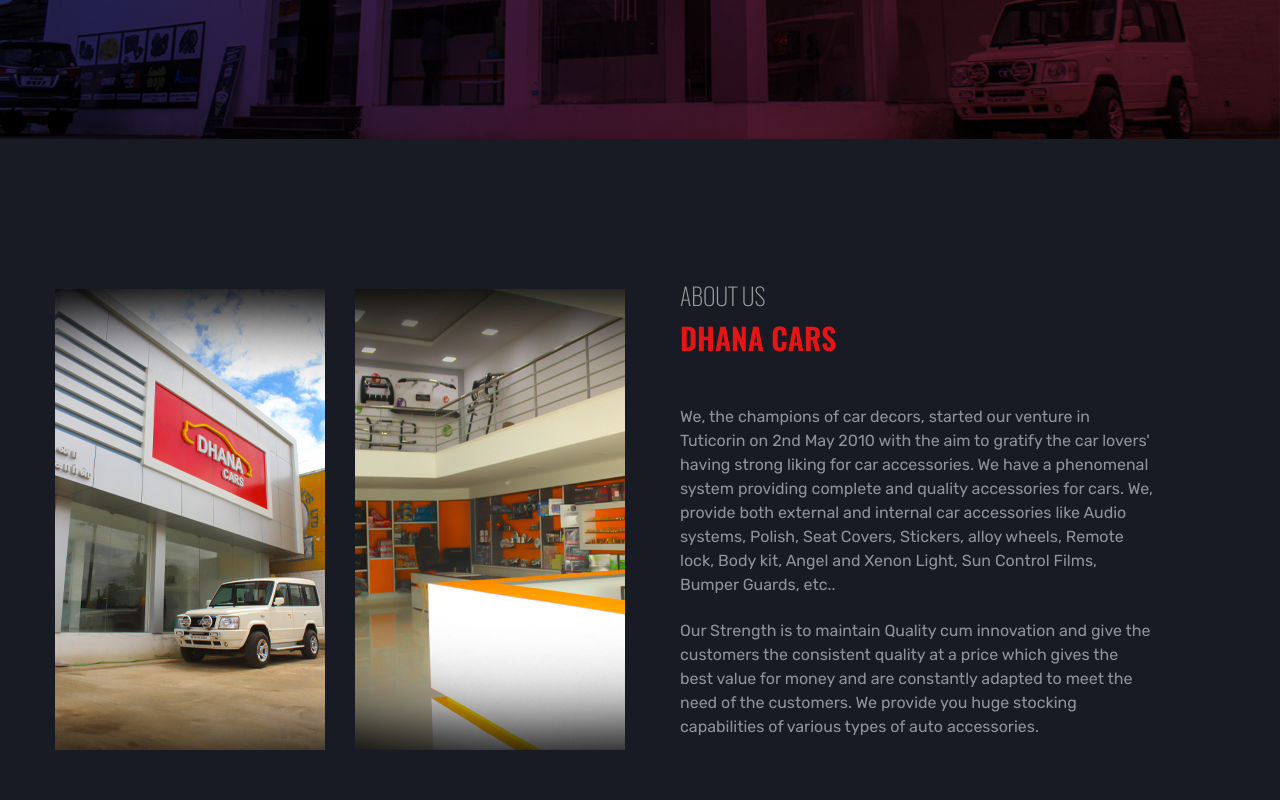
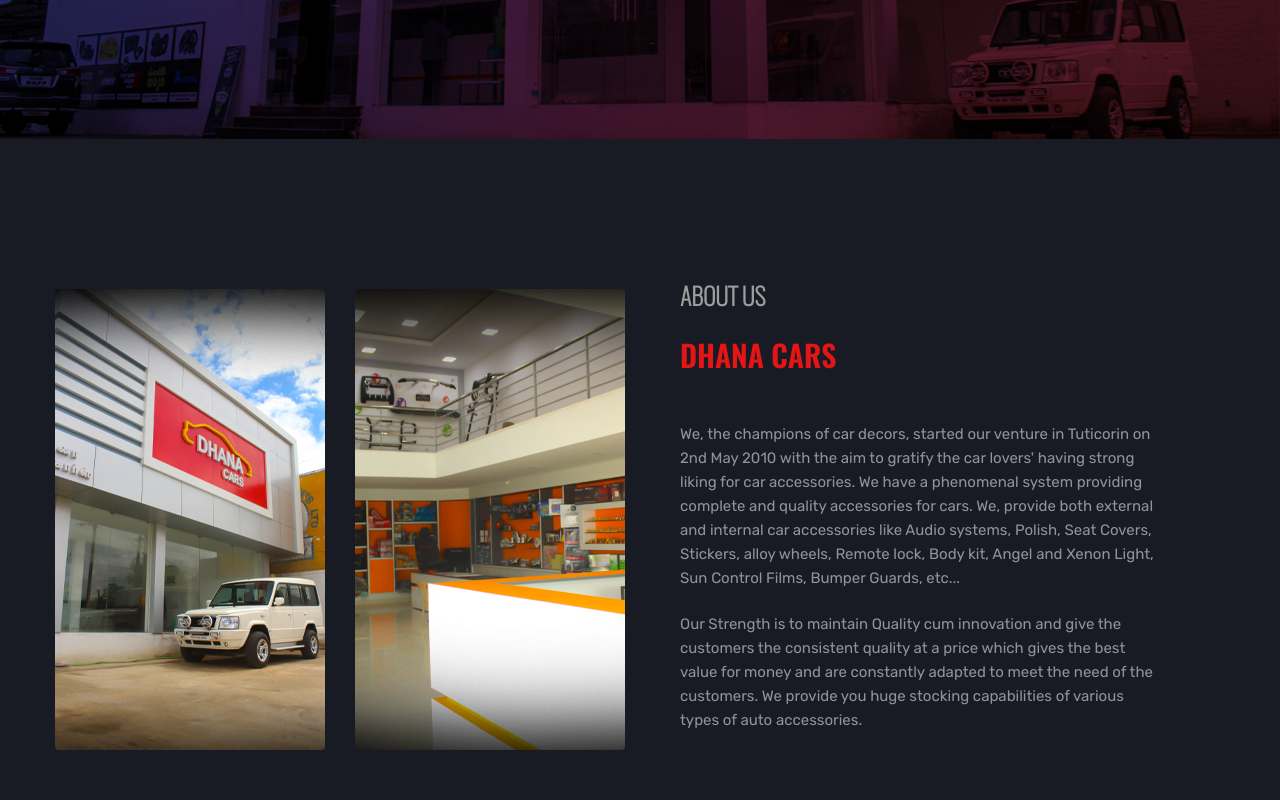
Before and after one commit to Digisailors/DhanaCar, a plain HTML site: page public/about.html in a window 1280 px wide. Shown: the part 460-1260 px from the top of the page. Drawn offline with Linux system fonts and the light colour scheme.

Commit message:
about page corrections

```diff
--- a/public/about.html
+++ b/public/about.html
@@ -127,7 +127,39 @@
 		</div>
 		<!-- Breadcrumb Area End -->
         <!-- About Light Area Start -->
-        <div class="about area ptb-150 bg-dark">
+        <div class="about-area ptb-150 bg-dark">
+            <div class="container">
+                <div class="row">
+                    <div class="col-md-3 col-sm-6 col-xs-6">
+                        <div class="about-image">
+                            <img src="img/banner/About us 270x461 (1).jpg" alt="">
+                        </div>
+                    </div>
+                    <div class="col-md-3 col-sm-6 col-xs-6">
+                        <div class="about-image">
+                            <img src="img/banner/About us 270x461 (2).jpg" alt="">
+                        </div>
+                    </div>
+                    <div class="col-md-6 col-sm-12">
+                        <div class="about-title">
+                            <h3 style="font-weight:600;">About us</h3><br><br>
+                            <h2>DHANA CARS</h2>
+
+                            <!-- <span style="font-weight:600;">The Passionate Pursuit of Perfection</span> -->
+                        </div>
+                        <div class="about-text">
+                            <p style="font-size: 15px;">We, the champions of car decors, started our venture in Tuticorin on 2nd May 2010 with the aim to gratify the car lovers' having strong liking for car accessories. We have a phenomenal system providing complete and quality accessories for cars. We, provide both external and internal car accessories like Audio systems, Polish, Seat Covers, Stickers, alloy wheels, Remote lock, Body kit, Angel and Xenon Light, Sun Control Films, Bumper Guards, etc...</p>
+                            <p style="font-size: 15px;">Our Strength is to maintain Quality cum innovation and give the customers the consistent quality at a price which gives the best value for money and are constantly adapted to meet the need of the customers. We provide you huge stocking capabilities of various types of auto accessories.</p>
+                            <!-- <span>John doe - CEo aero</span>
+                            <div class="singature">
+                                <img src="img/other/signeture.png" alt="">
+                            </div> -->
+                        </div>
+                    </div>
+                </div>
+            </div>
+        </div>
+        <!-- <div class="about area ptb-150 bg-dark">
             <div class="container">
                 <div class="row">
                     <div class="col-md-3 col-sm-3 col-xs-6">
@@ -140,24 +172,25 @@
                             <img src="img/banner/About us 270x461 (2).jpg " alt="">
                         </div>
                     </div>
-                    <div class="col-md-6 col-sm-6">
+                    <div class="col-md-6 col-sm-12">
                         <div class="about-title">
-                            <h3>About us</h3><br>
-                            <h2>DHANA CARS</h2>
+                            <h3  style="font-weight:600;">About us</h3><br>
+                            <h2>DHANA CARS</h2> -->
+
                             <!-- <span> The Passionate Pursuit of Perfection</span> -->
-                        </div>
+                        <!-- </div>
                         <div class="about-text">
                             <p style="font-size: 16px;">We, the champions of car decors, started our venture in Tuticorin on 2nd May 2010 with the aim to gratify the car lovers' having strong liking for car accessories. We have a phenomenal system providing complete and quality accessories for cars. We, provide both external and internal car accessories like Audio systems, Polish, Seat Covers, Stickers, alloy wheels, Remote lock, Body kit, Angel and Xenon Light, Sun Control Films, Bumper Guards, etc..</p>
-                            <p style="font-size: 16px;">Our Strength is to maintain Quality cum innovation and give the customers the consistent quality at a price which gives the best value for money and are constantly adapted to meet the need of the customers. We provide you huge stocking capabilities of various types of auto accessories.</p>
+                            <p style="font-size: 16px;">Our Strength is to maintain Quality cum innovation and give the customers the consistent quality at a price which gives the best value for money and are constantly adapted to meet the need of the customers. We provide you huge stocking capabilities of various types of auto accessories.</p> -->
                             <!-- <span>John doe - CEo aero</span>
                             <div class="singature">
                                 <img src="img/other/signeture.png" alt="">
-                            </div> -->
-                        </div>
+                             </div> -->
+                        <!-- </div>
                     </div>
                 </div>
             </div>
-        </div>
+        </div>  -->
         <!-- About Light Area End -->
         <!-- About Our Service Area Start -->
         <!-- <div class="about-our-service-area pb-140">
@@ -557,3 +590,12 @@
         <script src="js/main.js"></script>
     </body>
 </html>
+<style >
+    @media (max-width: 480px) and (min-width:360px)
+    {
+      .aboutpg {
+          padding-top:50px !important;
+      }
+
+}
+</style>
```
